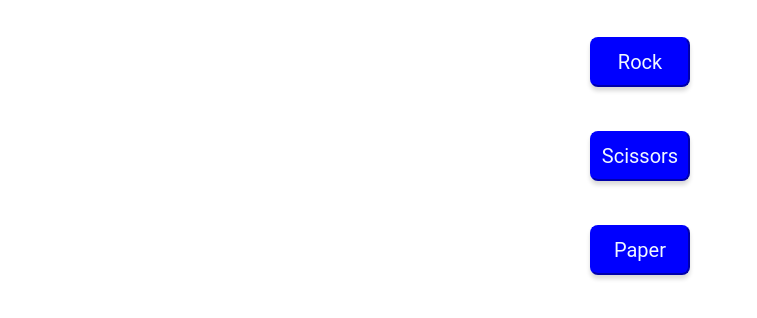
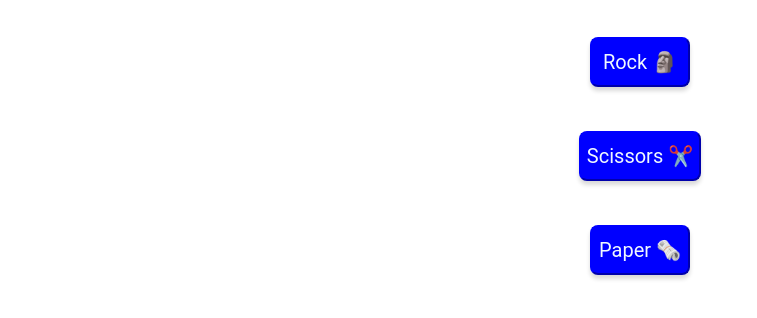
Before and after one commit to Arsentosh/myJSpractise, a plain HTML site: page rsp.html in a window 1280 px wide. Shown: the part 116-434 px from the top of the page, without its empty margins (0-757 px from the left). Drawn offline with Linux system fonts and the light colour scheme.

Commit message:
Update rsp.html

```diff
--- a/rsp.html
+++ b/rsp.html
@@ -12,13 +12,13 @@
     <p class="choose">Choose</p>
     <ul class="rsp-list list">
       <li class="rsp-item">
-        <button class="rsp-button rock-btn">Rock</button>
+        <button class="rsp-button rock-btn">Rock 🗿</button>
       </li>
       <li class="rsp-item">
-        <button class="rsp-button scissors-btn">Scissors</button>
+        <button class="rsp-button scissors-btn">Scissors ✂️</button>
       </li>
       <li class="rsp-item">
-        <button class="rsp-button paper-btn">Paper</button>
+        <button class="rsp-button paper-btn">Paper 🗞️</button>
       </li>
     </ul>
     <ol class="game-history"></ol>
```
